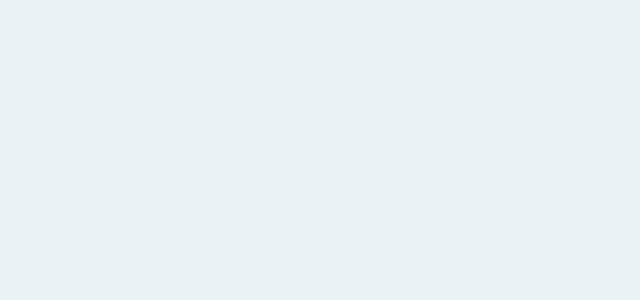
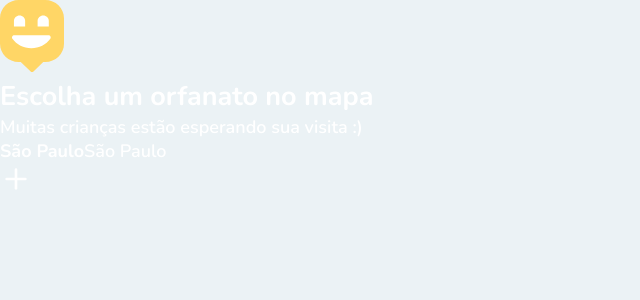
Before and after one commit to matheusfelipeog/happy, a React (Create React App) app in the folder web/: page /app in a window 1280 px wide. Shown: the top 300 px of the page, without its empty margins (0-640 px from the left). Built offline with nearby package versions, Linux system fonts and the light colour scheme.

Commit message:
Created base structure of orphanage map

```diff
--- /dev/null
+++ b/web/src/pages/OrphanagesMap.tsx
@@ -0,0 +1,34 @@
+import React from 'react';
+import { Link } from 'react-router-dom';
+import { FiPlus } from 'react-icons/fi';
+
+import mapMakerImg from '../images/map-marker.svg'
+
+function OrphanagesMap() {
+  return (
+    <div id="page-map">
+      <aside>
+        <header>
+          <img src={mapMakerImg} alt="Logo da plataforma Happy" />
+
+          <h2>Escolha um orfanato no mapa</h2>
+          <p>Muitas crianças estão esperando sua visita :)</p>
+        </header>
+
+        <footer>
+          <strong>São Paulo</strong>
+          <span>São Paulo</span>
+        </footer>
+      </aside>
+
+      <div></div>
+
+      <Link to="" className="create-orphanage">
+        <FiPlus size={32} color="#FFF" />
+      </Link>
+
+    </div>
+  );
+}
+
+export default OrphanagesMap;
--- a/web/src/routes.tsx
+++ b/web/src/routes.tsx
@@ -9,6 +9,7 @@ function Routes() {
     <BrowserRouter>
       <Switch>
         <Route path="/" exact component={Landing} />
+        <Route path="/app" component={OrphanagesMap} />
       </Switch>
     </BrowserRouter>
   );
```
